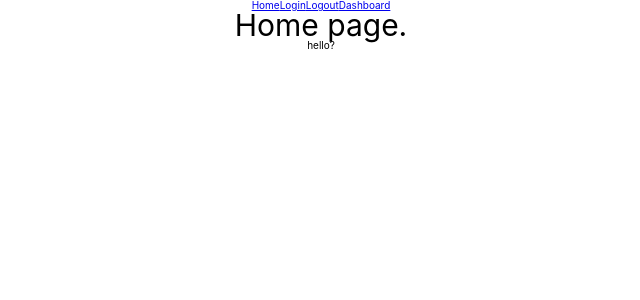
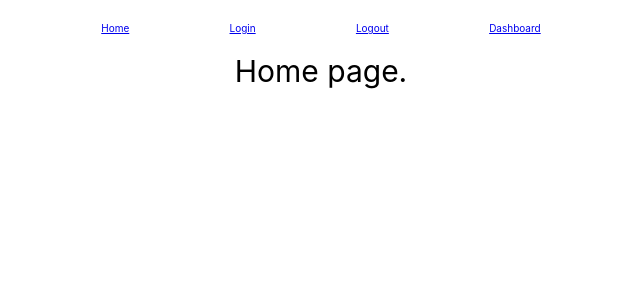
Before and after one commit to Build-Week-potluck-planner-9/front-end, a React (Create React App) app in the folder buildweek-potluck/: page / in a window 1280 px wide. Shown: the top 300 px of the page, without its empty margins (319-959 px from the left). Built offline with nearby package versions, Linux system fonts and the light colour scheme.

Commit message:
navbar links to correct components

```diff
--- a/buildweek-potluck/src/App.css
+++ b/buildweek-potluck/src/App.css
@@ -43,3 +43,15 @@ h1 {
 .App {
   text-align: center;
 }
+.header {
+  height: 7vh;
+  width: 100%;
+}
+nav {
+  height: inherit;
+  width: 50%;
+  margin: 0 auto;
+  display: flex;
+  align-items: center;
+  justify-content: space-evenly;
+}
--- a/buildweek-potluck/src/App.js
+++ b/buildweek-potluck/src/App.js
@@ -14,7 +14,6 @@ function App() {
         <Route path='/login' component={Login} />
         <Route path='/logout' component={Logout} />
         <Route path='/dashboard' component={Dashboard} />
-        <h3>hello?</h3>
     </div>
   );
 }
```
